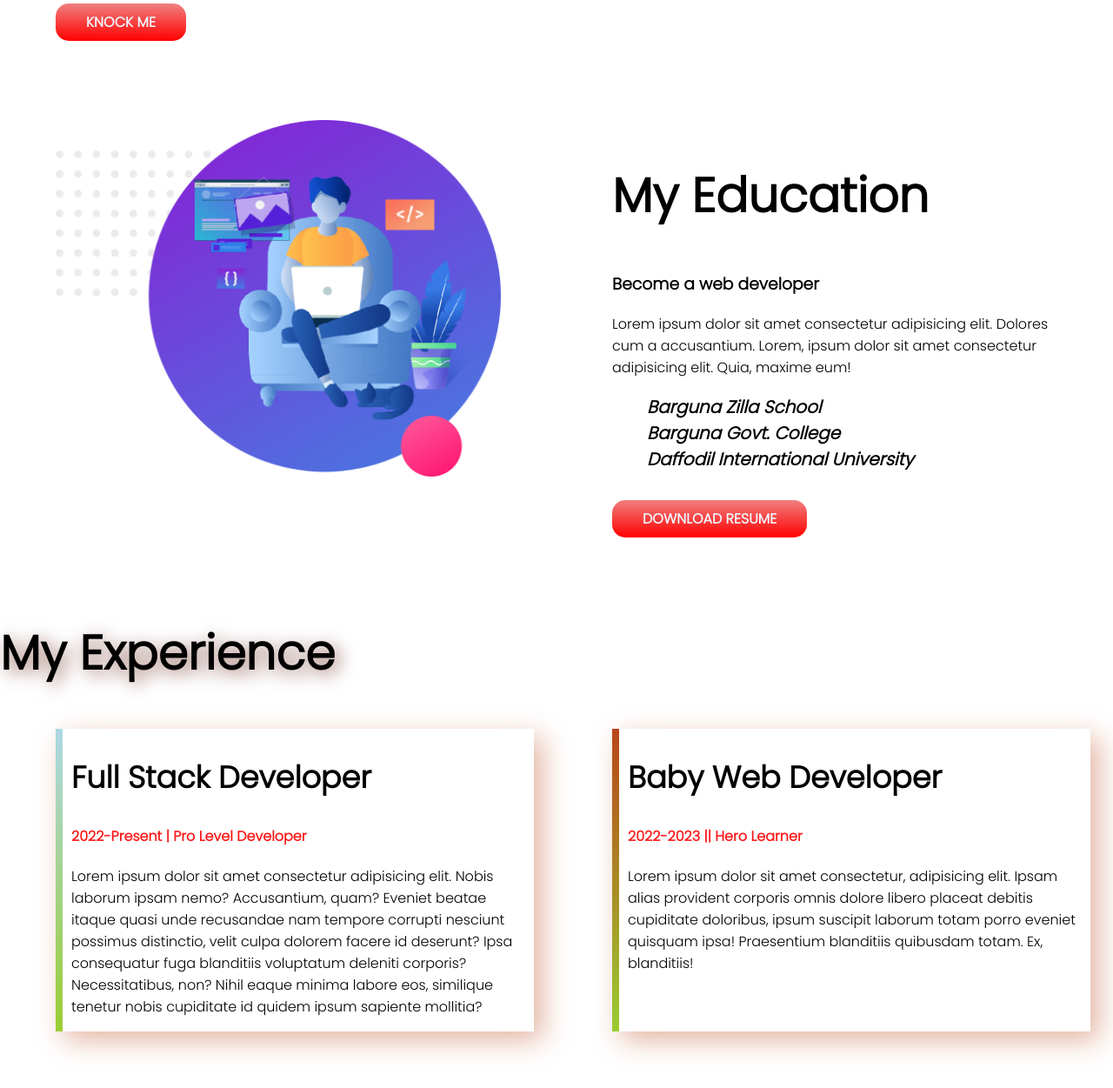
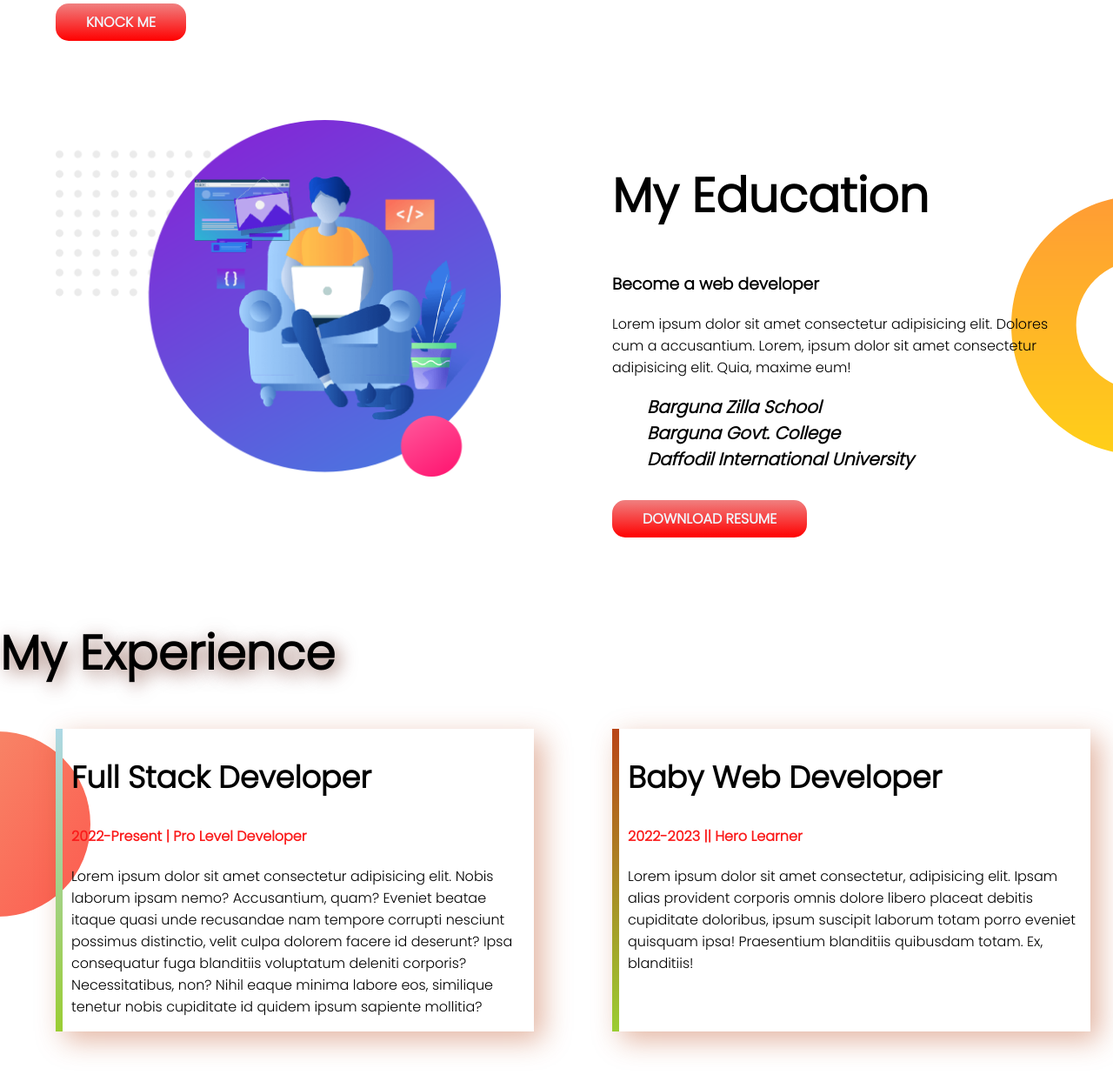
Before and after one commit to KhairuzzamanHridoy97/hridoy-portfolio, a plain HTML site: page index.html in a window 1280 px wide. Shown: the part 537-1788 px from the top of the page at 87% size. Drawn offline with Linux system fonts and the light colour scheme.

Commit message:
bg image

```diff
--- a/css/style.css
+++ b/css/style.css
@@ -46,7 +46,7 @@ h2{
 }
 
 .educ-sec{
-    background-image: url(img/dream-bg.png);
+    background: url("../img/dream-bg.png");
     background-repeat: no-repeat;
     background-position: right;
 }
@@ -63,7 +63,7 @@ h2{
 }
 
 .exp-zone{
-    background: url(img/exp-bg.png);
+    background: url("../img/exp-bg.png");
     background-repeat: no-repeat;
     background-position: left;
 }
```
